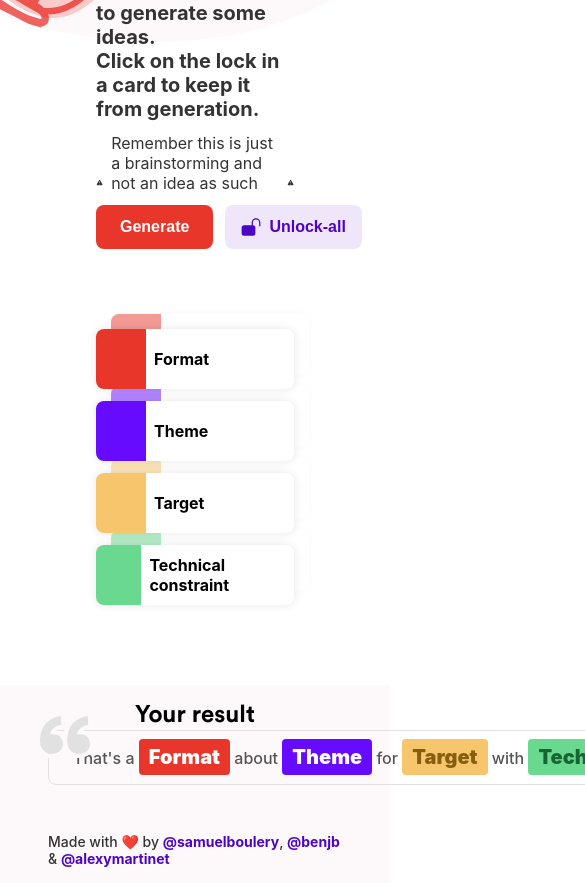
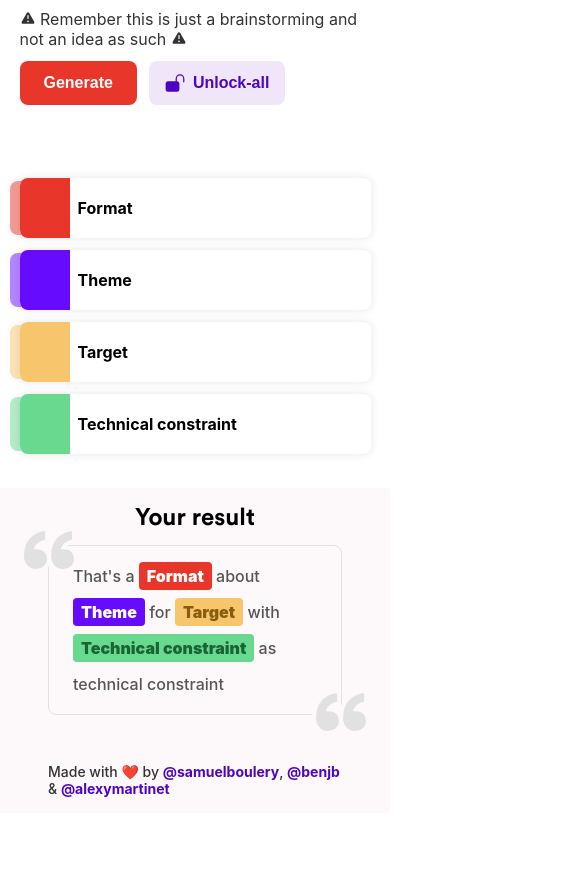
Before and after one commit to amlds/brainstorm3000, a plain HTML site: page index.html in a window 390 px wide. Shown: the part 280-1163 px from the top of the page, 585 px wide, since content can reach past the window. After the commit the page ends 1093 px from the top, so only its background shows below. Drawn offline with Linux system fonts and the light colour scheme; files whose address does not match are found by name.

Commit message:
responsive

```diff
--- a/index.html
+++ b/index.html
@@ -34,19 +34,22 @@
           <h3 class="desc">Tap on spacebar or click on the button to generate some ideas. <br>
             Click on the lock in a card to keep it from generation.</h3>
           <div class="warning">
+
+            <p class="warning-text">
               <svg xmlns="http://www.w3.org/2000/svg" viewBox="0 0 20 20" fill="currentColor"
               class="w-5 h-5 warning-icon">
                 <path fill-rule="evenodd"
                   d="M8.485 2.495c.673-1.167 2.357-1.167 3.03 0l6.28 10.875c.673 1.167-.17 2.625-1.516 2.625H3.72c-1.347 0-2.189-1.458-1.515-2.625L8.485 2.495zM10 5a.75.75 0 01.75.75v3.5a.75.75 0 01-1.5 0v-3.5A.75.75 0 0110 5zm0 9a1 1 0 100-2 1 1 0 000 2z"
                   clip-rule="evenodd" />
               </svg>
-            <p class="warning-text">Remember this is just a brainstorming and not an idea as such</p>
+              Remember this is just a brainstorming and not an idea as such
               <svg xmlns="http://www.w3.org/2000/svg" viewBox="0 0 20 20" fill="currentColor"
                 class="w-5 h-5 warning-icon">
                 <path fill-rule="evenodd"
                   d="M8.485 2.495c.673-1.167 2.357-1.167 3.03 0l6.28 10.875c.673 1.167-.17 2.625-1.516 2.625H3.72c-1.347 0-2.189-1.458-1.515-2.625L8.485 2.495zM10 5a.75.75 0 01.75.75v3.5a.75.75 0 01-1.5 0v-3.5A.75.75 0 0110 5zm0 9a1 1 0 100-2 1 1 0 000 2z"
                   clip-rule="evenodd" />
               </svg>
+            </p>
           </div>
         </div>
         <div class="btns">
--- a/style.css
+++ b/style.css
@@ -54,14 +54,17 @@ main{
 }
 
 .warning {
-  display: flex;
+  display: inline-flex;
   align-items: flex-end;
   gap: 8px;
 }
 
 .warning-icon {
-  height: 20px;
   color: #333333;
+  height:1em;
+  width:1em;
+  top: .125em;
+  position: relative;
 }
 
 .btns {
@@ -262,7 +265,6 @@ main{
   border: 1px solid #E1E1E1;
   padding: 17px 32px;
   margin: 0 auto;
-  text-align: center;
   line-height: 38px;
   position: relative;
   border-radius: 8px;
@@ -281,7 +283,6 @@ main{
 }
 
 .quotation {
-  white-space: nowrap;
   color: #555555;
   font-size: 20px;
   font-weight: 500;
@@ -289,6 +290,7 @@ main{
 }
 
 .tags {
+  white-space: nowrap;
   font-size: 1.25rem;
   font-weight: 900;
   padding: 6px 10px;
@@ -376,41 +378,102 @@ footer .title {
 }
 
 @media only screen and (max-width: 600px) {
+  .container {
+    gap: 4%;
+  }
+
+  header {
+    padding: 10% 5%;
+  }
+
+  .deco {
+    display: none;
+  }
+
   .main-text {
     margin-bottom: 0px;
   }
+
+  main {
+    padding: 0 5%;
+  }
+
   .row {
     flex-direction: column;
     gap: 12px;
   }
+
   .card-container {
     height: 60px;
   }
+
   .card {
     height: 60px;
   }
+
   .card-text {
     font-size: 16px;
   }
+
   .citation {
     padding: 12px 24px;
-    line-height: 28px;
+    line-height: 2.25rem;
   }
+
+  .tags {
+    font-size: 1rem;
+    padding: 4px 8px;
+  }
+
   .quotation {
     font-size: 16px;
   }
+
   .quote {
     top: -20px;
-    right: 95%;
+    right: 90%;
   }
+
   .quote:nth-of-type(even) {
-    top: 60%;
-    left: 95%;
+    top: 85%;
+    left: 90%;
   }
+
+  .content {
+    gap: 12px;
+  }
+
   footer {
     padding: 1em 3em 1em 3em;
   }
+
   footer .title {
     font-size: 24px;
   }
+
+  .back-color {
+    top: 5%;
+    left: -10px;
+    height: 90%;
+  }
+
+  .back-card {
+    top: 5%;
+    left: -10px;
+    height: 90%;
+  }
+
+  @keyframes new {
+    0% {
+      top: 0px;
+      left: 15px;
+      opacity: 0;
+
+    }
+    100% {
+      top: 0;
+      left: 0;
+      opacity: 1;
+    }
+  }
 }
```
Lines whose indentation alone changed are shown as unchanged.
